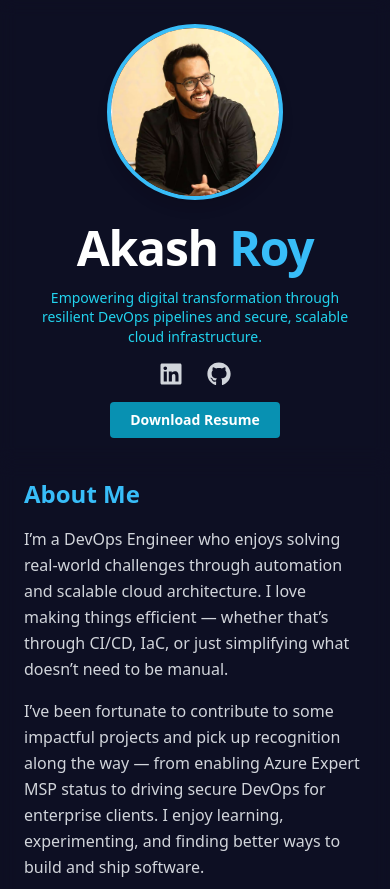
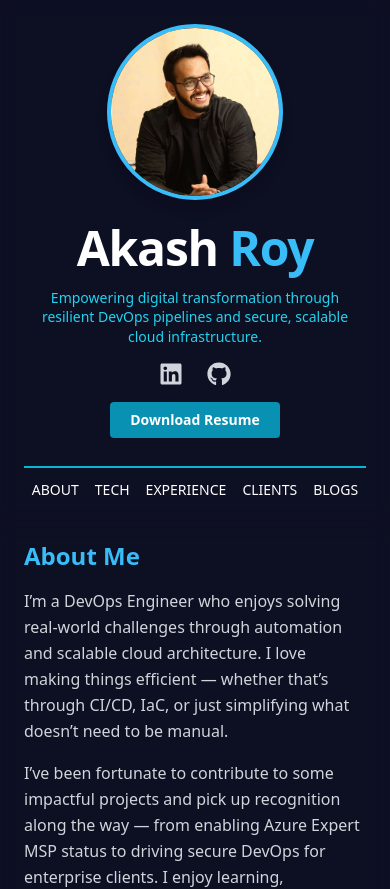
Before and after one commit to amirkhanworks/Portfolio, a React (Create React App) app: page / in a window 390 px wide. Shown: the top 889 px of the page. Built offline with nearby package versions, Linux system fonts and the light colour scheme; no server answers.

Commit message:
Added menu in mobile view

```diff
--- a/src/components/SidebarLayout.js
+++ b/src/components/SidebarLayout.js
@@ -1,6 +1,6 @@
 import React from 'react';
 import { useNavigate } from 'react-router-dom';
-import { FaLinkedin, FaGithub, FaTwitter, FaArrowLeft } from 'react-icons/fa';
+import { FaLinkedin, FaGithub, FaArrowLeft } from 'react-icons/fa';
 import profilePic from '../assets/Profile photo/Me.jpg';
 
 const SidebarLayout = ({ children, showBack }) => {
@@ -24,18 +24,28 @@ const SidebarLayout = ({ children, showBack }) => {
           Empowering digital transformation through resilient DevOps pipelines and secure, scalable cloud infrastructure.
         </p>
 
-        {/* Social Icons – spaced tighter */}
+        {/* Social Icons */}
         <div className="flex justify-center space-x-6 text-2xl text-gray-300 mb-4">
-            <a href="https://linkedin.com/in/akashroy05" target="_blank" rel="noopener noreferrer" className="hover:text-accent">
+          <a
+            href="https://linkedin.com/in/akashroy05"
+            target="_blank"
+            rel="noopener noreferrer"
+            className="hover:text-accent"
+          >
             <FaLinkedin />
           </a>
-            <a href="https://github.com/yourusername" target="_blank" rel="noopener noreferrer" className="hover:text-accent">
+          <a
+            href="https://github.com/yourusername"
+            target="_blank"
+            rel="noopener noreferrer"
+            className="hover:text-accent"
+          >
             <FaGithub />
           </a>
         </div>
 
-        {/* Resume Button – tightened spacing */}
-        <div className="w-full flex justify-center">
+        {/* Resume Button */}
+        <div className="w-full flex justify-center mb-4">
           <a
             href="/Akash - DevOps 2025.pdf"
             download
@@ -44,8 +54,19 @@ const SidebarLayout = ({ children, showBack }) => {
             Download Resume
           </a>
         </div>
+
+        {/* Divider line - visible on mobile only */}
+        <div className="w-full h-[2px] bg-cyan-500 my-3 block lg:hidden" />
+
+        {/* Mobile Navigation */}
+        <div className="flex lg:hidden flex-wrap justify-center gap-4 text-sm text-white">
+          <a href="#about" className="hover:text-accent">ABOUT</a>
+          <a href="#techstack" className="hover:text-accent">TECH</a>
+          <a href="#experience" className="hover:text-accent">EXPERIENCE</a>
+          <a href="#clients" className="hover:text-accent">CLIENTS</a>
+          <a href="#blogs" className="hover:text-accent">BLOGS</a>
+        </div>
       </aside>
-
 
       {/* Desktop Nav */}
       <nav className="hidden lg:flex fixed top-0 right-0 w-[70%] z-50 bg-transparent backdrop-blur-md px-6 md:px-12 py-4 justify-end space-x-6 text-sm font-medium border-b border-white/10">
```
Lines whose indentation alone changed are shown as unchanged.
